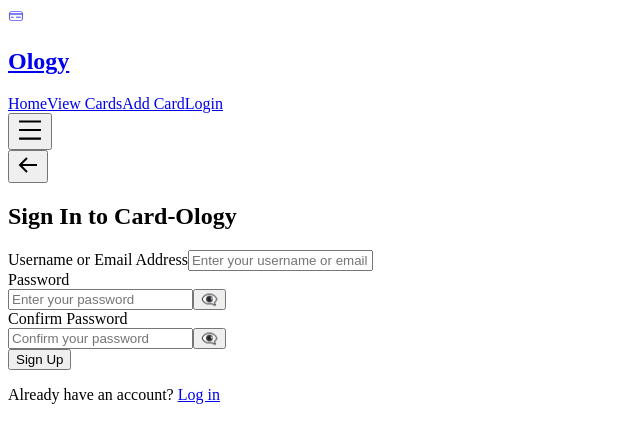
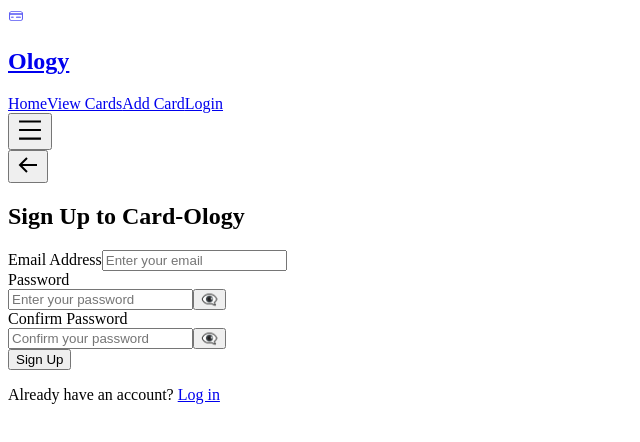
Before and after one commit to seyuan111/Business-Card-Frontend, a React (Vite) app: page /signup in a window 1280 px wide. Shown: the top 442 px of the page, without its empty margins (0-640 px from the left). Built offline with nearby package versions, Linux system fonts and the light colour scheme.

Commit message:
axios added

```diff
--- a/package.json
+++ b/package.json
@@ -10,7 +10,7 @@
     "preview": "vite preview"
   },
   "dependencies": {
-    "axios": "^1.8.2",
+    "axios": "^1.9.0",
     "framer-motion": "^12.10.0",
     "notistack": "^3.0.1",
     "react": "^18.2.0",
--- a/src/pages/Login.jsx
+++ b/src/pages/Login.jsx
@@ -1,38 +1,73 @@
 import React, { useState } from "react";
-import { Link } from "react-router-dom";
+import { Link, useNavigate } from "react-router-dom";
+import axios from "axios";
 import NavBar from "../components/NavBar";
 
 const Login = () => {
+  const navigate = useNavigate();
+  const [formData, setFormData] = useState({
+    email: "",
+    password: "",
+  });
   const [showPassword, setShowPassword] = useState(false);
+  const [error, setError] = useState("");
+  const [loading, setLoading] = useState(false);
+
+  const handleChange = (e) => {
+    setFormData({ ...formData, [e.target.name]: e.target.value });
+  };
+
+  const handleSubmit = async (e) => {
+    e.preventDefault();
+    setError("");
+    setLoading(true);
+
+    try {
+      const response = await axios.post("http://localhost:5555/users/login", {
+        email: formData.email,
+        password: formData.password,
+      });
+
+      // Store JWT token in localStorage
+      localStorage.setItem("token", response.data.token);
+
+      // Optionally store user data
+      localStorage.setItem("user", JSON.stringify(response.data.user));
+
+      // Redirect to a protected route
+      navigate("/");
+    } catch (err) {
+      setError(err.response?.data?.message || "Login failed");
+      console.log("login failed")
+    } finally {
+      setLoading(false);
+    }
+  };
 
   return (
     <div className="w-full min-h-screen flex flex-col bg-gradient-to-br from-[#e6f0fa] via-[#f9e6f0] to-[#e6f0fa] text-gray-700">
-      {/* Navbar */}
       <NavBar />
-
-      {/* Centered Content */}
       <div className="flex flex-col justify-center items-center min-h-screen p-6">
         <div className="w-full max-w-md bg-white p-6 rounded-lg shadow-lg border border-gray-200">
-          {/* Logo */}
           <div className="flex justify-center mb-6">
             <div className="text-center">
               <h2 className="text-2xl font-bold text-gray-600 mt-2">Login to Card-Ology</h2>
             </div>
           </div>
-
-          {/* Login Form */}
-          <form className="space-y-4">
-            {/* Username or Email Input */}
+          {error && <p className="text-red-500 text-sm text-center">{error}</p>}
+          <form className="space-y-4" onSubmit={handleSubmit}>
             <div className="flex flex-col">
               <label className="text-sm font-medium text-gray-600">Email Address</label>
               <input
-                type="text"
+                type="email"
+                name="email"
+                value={formData.email}
+                onChange={handleChange}
                 placeholder="Enter your email"
                 className="border border-gray-300 bg-white p-3 w-full rounded-lg focus:ring-2 focus:ring-[#e63946] text-black"
+                required
               />
             </div>
-
-            {/* Password Input */}
             <div className="flex flex-col">
               <div className="flex justify-between items-center">
                 <label className="text-sm font-medium text-gray-600">Password</label>
@@ -40,8 +75,12 @@ const Login = () => {
               <div className="relative">
                 <input
                   type={showPassword ? "text" : "password"}
+                  name="password"
+                  value={formData.password}
+                  onChange={handleChange}
                   placeholder="Enter your password"
                   className="border border-gray-300 bg-white p-3 w-full rounded-lg focus:ring-2 focus:ring-[#e63946] text-black"
+                  required
                 />
                 <button
                   type="button"
@@ -52,29 +91,28 @@ const Login = () => {
                 </button>
               </div>
             </div>
-
-            {/* Remember Me Checkbox */}
             <div className="flex items-center space-x-2">
-              <input type="checkbox" className="w-4 h-4 cursor-pointer accent-[#e63946]" />
+              <input
+                type="checkbox"
+                name="rememberMe"
+                className="w-4 h-4 cursor-pointer accent-[#e63946]"
+              />
               <label className="text-sm text-gray-600">Remember Me</label>
             </div>
-
-            {/* Sign In Button */}
             <button
               type="submit"
-              className="w-full py-3 bg-[#e63946] hover:bg-[#d62828] text-white rounded-lg text-lg font-semibold transition shadow-md"
+              disabled={loading}
+              className={`w-full py-3 bg-[#e63946] hover:bg-[#d62828] text-white rounded-lg text-lg font-semibold transition shadow-md ${
+                loading ? "opacity-50 cursor-not-allowed" : ""
+              }`}
             >
-              Log In
+              {loading ? "Logging In..." : "Log In"}
             </button>
-
-            {/* Forgot Password Link */}
             <div className="text-center mt-4">
               <Link to="/forgot-password" className="text-sm text-gray-500 hover:underline">
-                Lost your password? <span className="text-[#e63946]">Go to</span>
+                forgot password? <span className="text-[#e63946]">Go to</span>
               </Link>
             </div>
-
-            {/* Signup Link */}
             <div className="text-center mt-4">
               <p className="text-sm text-gray-600">
                 Don't have an account?{" "}
--- a/src/pages/SignUp.jsx
+++ b/src/pages/SignUp.jsx
@@ -2,56 +2,99 @@ import React, { useState } from "react";
 import { useNavigate } from "react-router-dom";
 import { Link } from "react-router-dom";
 import { BiArrowBack } from "react-icons/bi";
+import axios from "axios";
 import NavBar from "../components/NavBar";
 
 const Signup = () => {
   const navigate = useNavigate();
+  const [formData, setFormData] = useState({
+    email: "",
+    password: "",
+    confirmPassword: "",
+  });
   const [showPassword, setShowPassword] = useState(false);
   const [showConfirmPassword, setShowConfirmPassword] = useState(false);
+  const [error, setError] = useState("");
+  const [loading, setLoading] = useState(false);
+
+  const handleChange = (e) => {
+    setFormData({ ...formData, [e.target.name]: e.target.value });
+  };
+
+  const handleSubmit = async (e) => {
+    e.preventDefault();
+    setError("");
+    setLoading(true);
+
+    // Validate passwords match
+    if (formData.password !== formData.confirmPassword) {
+      setError("Passwords do not match");
+      setLoading(false);
+      return;
+    }
+
+    try {
+      const response = await axios.post("http://localhost:5555/users/register", {
+        email: formData.email,
+        password: formData.password,
+      });
+
+      // Store JWT token in localStorage
+      localStorage.setItem("token", response.data.token);
+
+      // Optionally store user data
+      localStorage.setItem("user", JSON.stringify(response.data.user));
+
+      // Redirect to a protected route or home
+      navigate("/");
+    } catch (err) {
+      setError(err.response?.data?.message || "Registration failed");
+    } finally {
+      setLoading(false);
+    }
+  };
 
   return (
     <div className="w-full min-h-screen flex flex-col bg-gradient-to-br from-[#e6f0fa] via-[#f9e6f0] to-[#e6f0fa] text-gray-700">
-      {/* Navbar */}
       <NavBar />
-
-      {/* Centered Content */}
       <div className="flex flex-col justify-center items-center min-h-screen p-6">
         <div className="w-full max-w-md bg-white p-6 rounded-lg shadow-lg border border-gray-200 relative">
-          {/* Back Button */}
           <button
             onClick={() => navigate(-1)}
             className="absolute top-4 left-4 text-gray-600 hover:text-gray-800 transition"
           >
             <BiArrowBack size={24} />
           </button>
-
-          {/* Logo */}
           <div className="flex justify-center mb-6">
             <div className="text-center">
-              <h2 className="text-2xl font-bold text-gray-600 mt-2">Sign In to Card-Ology</h2>
+              <h2 className="text-2xl font-bold text-gray-600 mt-2">Sign Up to Card-Ology</h2>
             </div>
           </div>
-
-          {/* Signup Form */}
-          <form className="space-y-4">
-            {/* Username or Email Input */}
+          {error && <p className="text-red-500 text-sm text-center">{error}</p>}
+          <form className="space-y-4" onSubmit={handleSubmit}>
             <div className="flex flex-col">
-              <label className="text-sm font-medium text-gray-600">Username or Email Address</label>
+              <label className="text-sm font-medium text-gray-600">Email Address</label>
               <input
-                type="text"
-                placeholder="Enter your username or email"
+                type="email"
+                name="email"
+                value={formData.email}
+                onChange={handleChange}
+                placeholder="Enter your email"
                 className="border border-gray-300 bg-white p-3 w-full rounded-lg focus:ring-2 focus:ring-[#e63946] text-black"
+                required
               />
             </div>
-
-            {/* Password Input */}
             <div className="flex flex-col">
               <label className="text-sm font-medium text-gray-600">Password</label>
               <div className="relative">
                 <input
                   type={showPassword ? "text" : "password"}
+                  name="password"
+                  value={formData.password}
+                  onChange={handleChange}
                   placeholder="Enter your password"
                   className="border border-gray-300 bg-white p-3 w-full rounded-lg focus:ring-2 focus:ring-[#e63946] text-black"
+                  required
                 />
                 <button
                   type="button"
@@ -62,15 +105,17 @@ const Signup = () => {
                 </button>
               </div>
             </div>
-
-            {/* Confirm Password Input */}
             <div className="flex flex-col">
               <label className="text-sm font-medium text-gray-600">Confirm Password</label>
               <div className="relative">
                 <input
                   type={showConfirmPassword ? "text" : "password"}
+                  name="confirmPassword"
+                  value={formData.confirmPassword}
+                  onChange={handleChange}
                   placeholder="Confirm your password"
                   className="border border-gray-300 bg-white p-3 w-full rounded-lg focus:ring-2 focus:ring-[#e63946] text-black"
+                  required
                 />
                 <button
                   type="button"
@@ -81,16 +126,15 @@ const Signup = () => {
                 </button>
               </div>
             </div>
-
-            {/* Sign Up Button */}
             <button
               type="submit"
-              className="w-full py-3 bg-[#e63946] hover:bg-[#d62828] text-white rounded-lg text-lg font-semibold transition shadow-md"
+              disabled={loading}
+              className={`w-full py-3 bg-[#e63946] hover:bg-[#d62828] text-white rounded-lg text-lg font-semibold transition shadow-md ${
+                loading ? "opacity-50 cursor-not-allowed" : ""
+              }`}
             >
-              Sign Up
+              {loading ? "Signing Up..." : "Sign Up"}
             </button>
-
-            {/* Login Link */}
             <div className="text-center mt-4">
               <p className="text-sm text-gray-600">
                 Already have an account?{" "}
```
Also changed, not shown: 1 other file (tests, documents, lock files or other folders).
